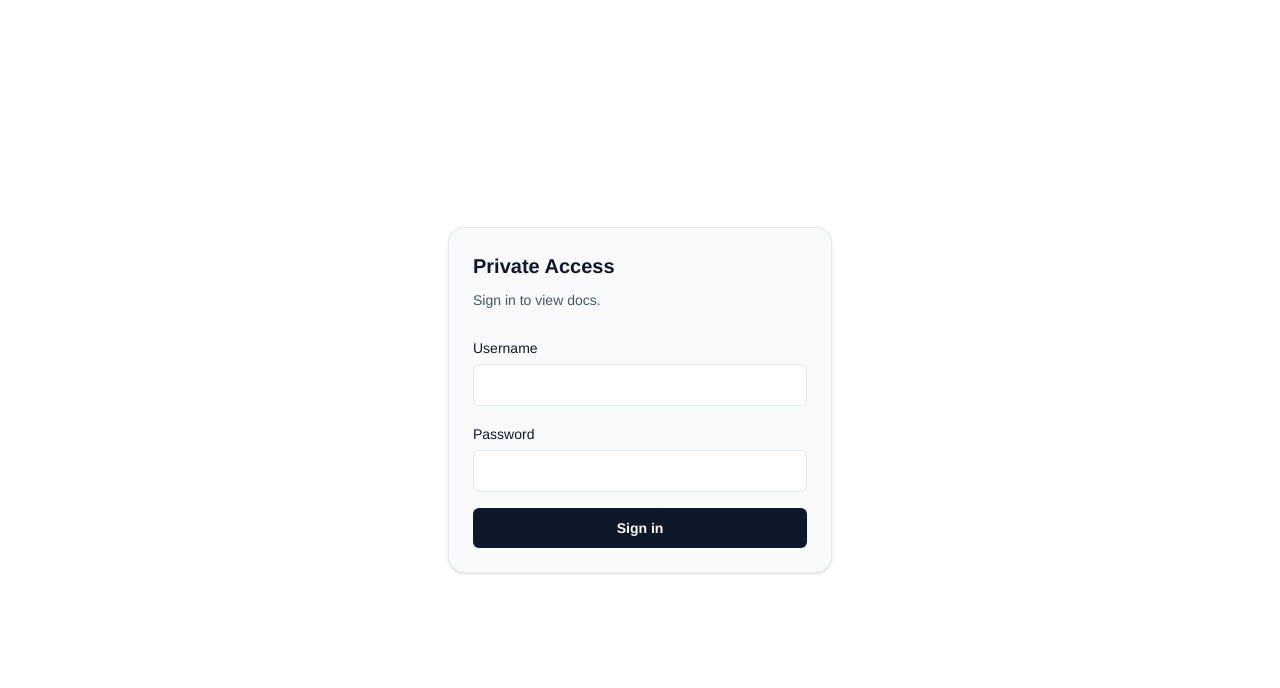
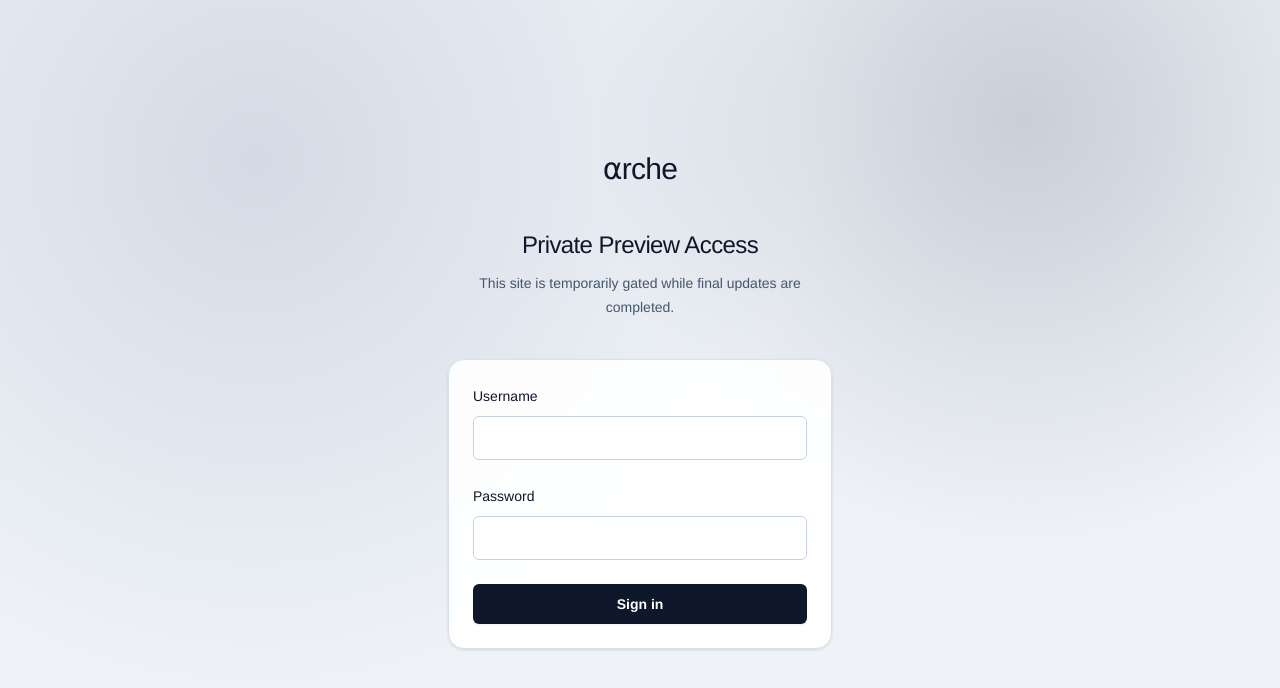
Before and after one commit to ProtosSystems/arche-docs, a Next.js app: page /access in a window 1280 px wide. Shown: the top 688 px of the page. Built offline with nearby package versions, Linux system fonts and the light colour scheme; no server answers.

Commit message:
Match access page design to arche_marketing

```diff
--- a/src/app/access/page.tsx
+++ b/src/app/access/page.tsx
@@ -56,23 +56,34 @@ export default function AccessPage() {
   }
 
   return (
-    <div className="flex min-h-screen items-center justify-center bg-[color:var(--docs-bg)] px-6 py-12">
-      <div className="w-full max-w-sm rounded-2xl border border-[color:var(--docs-border)] bg-[color:var(--docs-surface)] p-6 shadow-sm">
-        <h1 className="text-xl font-semibold text-[color:var(--docs-text)]">
-          Private Access
+    <div className="relative flex min-h-screen flex-col justify-center overflow-hidden bg-[#eff3f8] px-6 py-12 dark:bg-[#0B1222] lg:px-8">
+      <div className="pointer-events-none absolute inset-0 bg-[radial-gradient(circle_at_20%_20%,rgba(58,79,122,0.15),transparent_45%),radial-gradient(circle_at_80%_15%,rgba(27,39,66,0.18),transparent_35%)]" />
+
+      <div className="relative sm:mx-auto sm:w-full sm:max-w-sm">
+        <div className="mx-auto inline-flex w-full items-center justify-center gap-0 text-center text-3xl font-normal tracking-tight text-[#0f172a] dark:text-white">
+          <span className="mr-0">⍺</span>rche
+        </div>
+        <h1 className="mt-10 text-center text-2xl/9 font-normal tracking-tight text-[#0f172a] dark:text-white">
+          Private Preview Access
         </h1>
-        <p className="mt-2 text-sm text-[color:var(--docs-muted)]">
-          Sign in to view docs.
+        <p className="mt-2 text-center text-sm/6 text-slate-600 dark:text-slate-300">
+          This site is temporarily gated while final updates are completed.
         </p>
+      </div>
 
-        <form onSubmit={onSubmit} className="mt-6 space-y-4">
+      <div className="relative mt-10 sm:mx-auto sm:w-full sm:max-w-sm">
+        <form
+          onSubmit={onSubmit}
+          className="space-y-6 rounded-2xl border border-[#d9e1ec] bg-white/90 p-6 shadow-sm backdrop-blur-sm dark:border-white/10 dark:bg-white/5"
+        >
           <div>
             <label
               htmlFor="username"
-              className="block text-sm font-medium text-[color:var(--docs-text)]"
+              className="block text-sm/6 font-medium text-[#0f172a] dark:text-slate-100"
             >
               Username
             </label>
+            <div className="mt-2">
               <input
                 id="username"
                 name="username"
@@ -81,18 +92,20 @@ export default function AccessPage() {
                 autoComplete="username"
                 value={username}
                 onChange={(event) => setUsername(event.target.value)}
+                className="block w-full rounded-md bg-white px-3 py-2 text-base text-slate-900 outline-1 -outline-offset-1 outline-[#c6d2e3] placeholder:text-slate-400 focus:outline-2 focus:-outline-offset-2 focus:outline-[#3A4F7A] dark:bg-white/10 dark:text-white dark:outline-white/10 dark:placeholder:text-slate-400 dark:focus:outline-[#d9e1ec]"
                 disabled={isSubmitting}
-              className="mt-1 block w-full rounded-md border border-[color:var(--docs-border)] bg-[color:var(--docs-bg)] px-3 py-2 text-sm text-[color:var(--docs-text)] outline-none focus:border-[color:var(--docs-link)]"
               />
+            </div>
           </div>
 
           <div>
             <label
               htmlFor="password"
-              className="block text-sm font-medium text-[color:var(--docs-text)]"
+              className="block text-sm/6 font-medium text-[#0f172a] dark:text-slate-100"
             >
               Password
             </label>
+            <div className="mt-2">
               <input
                 id="password"
                 name="password"
@@ -101,22 +114,23 @@ export default function AccessPage() {
                 autoComplete="current-password"
                 value={password}
                 onChange={(event) => setPassword(event.target.value)}
+                className="block w-full rounded-md bg-white px-3 py-2 text-base text-slate-900 outline-1 -outline-offset-1 outline-[#c6d2e3] placeholder:text-slate-400 focus:outline-2 focus:-outline-offset-2 focus:outline-[#3A4F7A] dark:bg-white/10 dark:text-white dark:outline-white/10 dark:placeholder:text-slate-400 dark:focus:outline-[#d9e1ec]"
                 disabled={isSubmitting}
-              className="mt-1 block w-full rounded-md border border-[color:var(--docs-border)] bg-[color:var(--docs-bg)] px-3 py-2 text-sm text-[color:var(--docs-text)] outline-none focus:border-[color:var(--docs-link)]"
               />
             </div>
+          </div>
 
-          {error ? (
-            <p className="text-sm text-red-600 dark:text-red-300">{error}</p>
-          ) : null}
+          {error ? <p className="text-sm/6 text-red-600 dark:text-red-300">{error}</p> : null}
 
+          <div>
             <button
               type="submit"
               disabled={isSubmitting}
-            className="w-full rounded-md bg-[color:var(--brand-navy)] px-3 py-2 text-sm font-semibold text-white hover:opacity-90 disabled:cursor-not-allowed disabled:opacity-70"
+              className="flex w-full justify-center rounded-md bg-[#0f172a] px-3 py-2 text-sm/6 font-semibold text-white shadow-xs hover:bg-[#1e293b] focus-visible:outline-2 focus-visible:outline-offset-2 focus-visible:outline-[#0f172a]/30 disabled:cursor-not-allowed disabled:opacity-70"
             >
               {isSubmitting ? 'Signing in...' : 'Sign in'}
             </button>
+          </div>
         </form>
       </div>
     </div>
```
Lines whose indentation alone changed are shown as unchanged.
